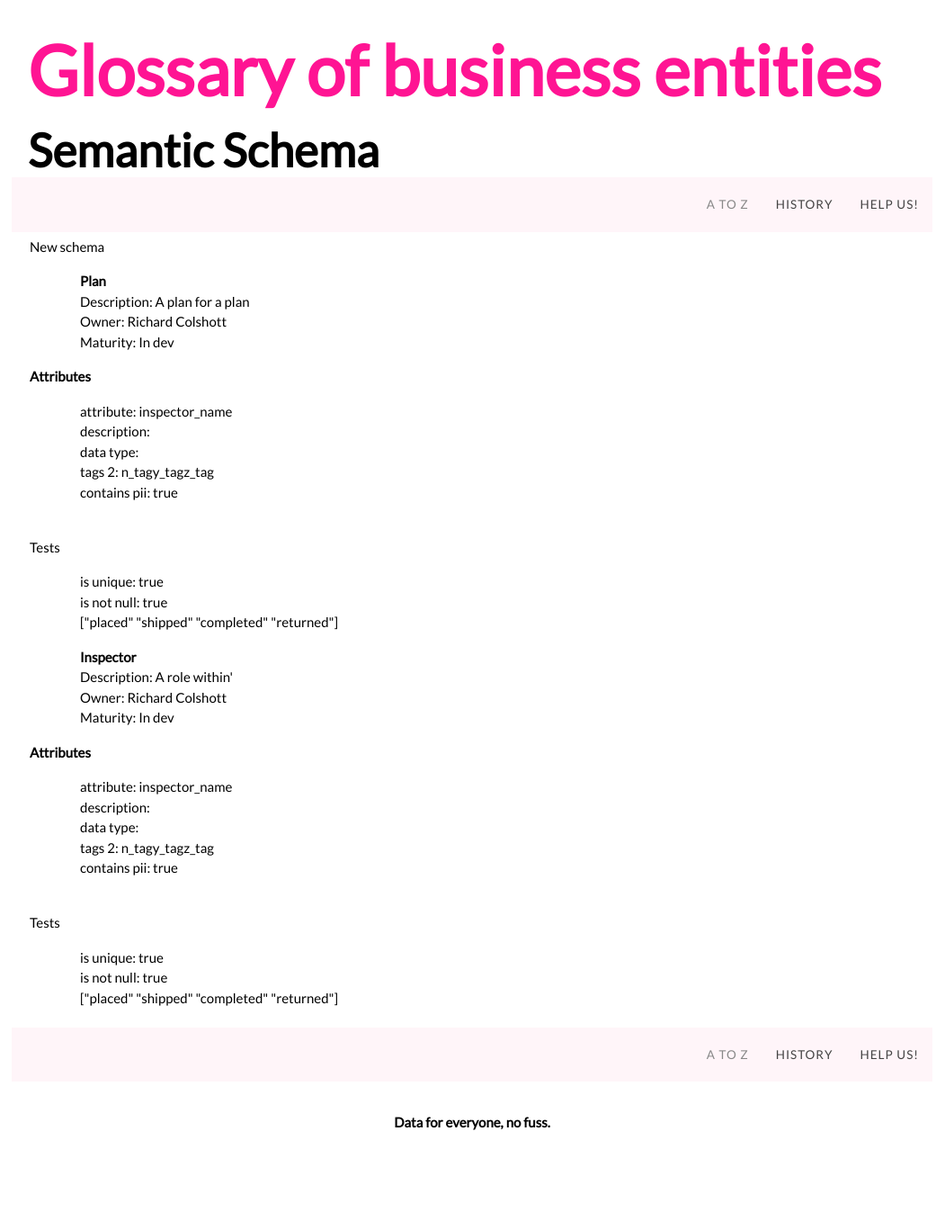
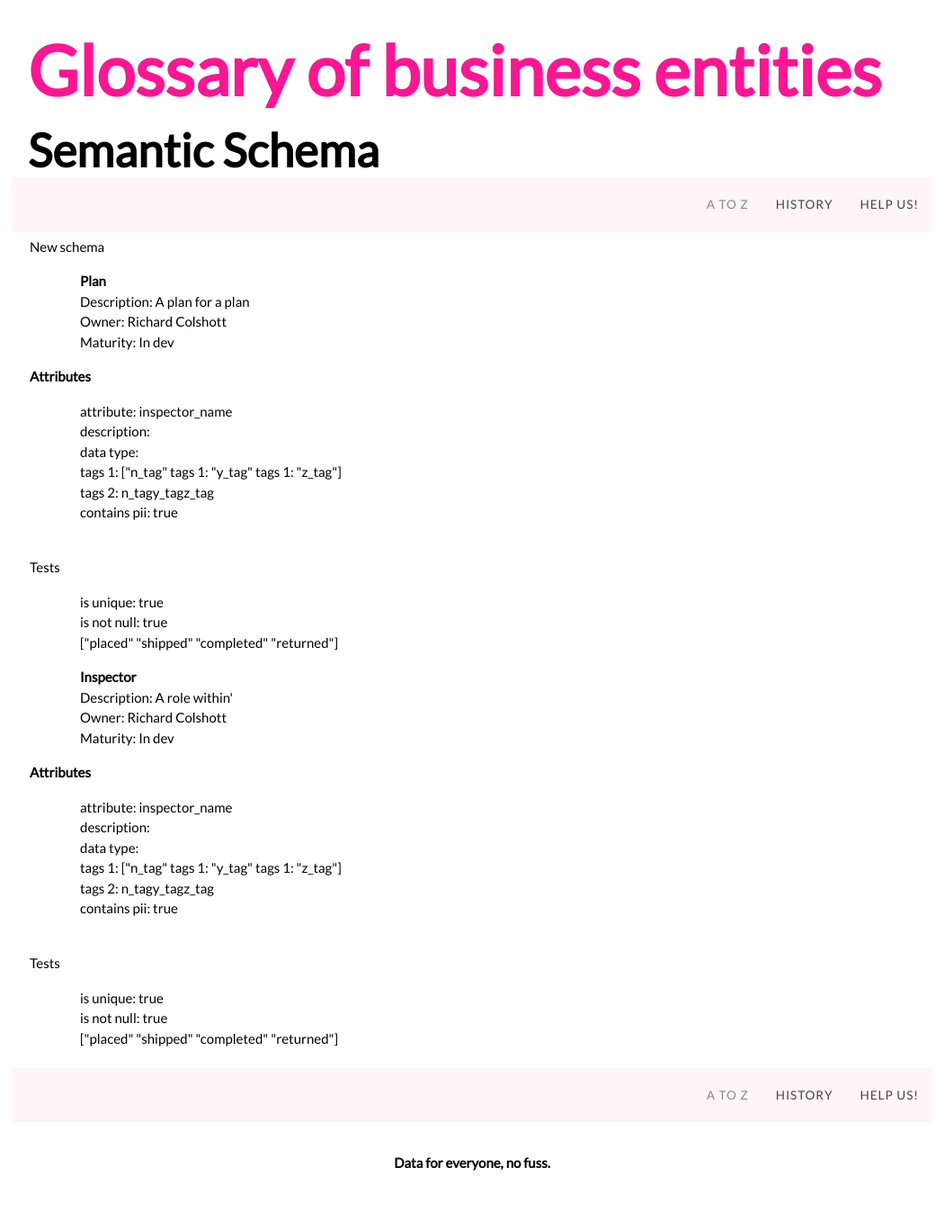
Before and after one commit to KCWADSWORTH/semantic_schema_wiki, a Jekyll site: the page built from index.html, in a window 1280 px wide. Shown: the whole page at 90% size, without its empty margins (115-1166 px from the left). Built offline with Jekyll 4.4.1, drawn with Linux system fonts in a browser that asks for light colours; before the commit the page ends 1322 px from its top, so only the background shows below that.

Commit message:
Update include_schema.html

```diff
--- a/_includes/include_schema.html
+++ b/_includes/include_schema.html
@@ -14,7 +14,7 @@
 <li>description: {{entry.attribute_description}}</li>
 <li>data type: {{entry.attribute_data_type}}</li>
 
-{% assign tags = attribute_tags | split: ", " %}
+{% assign tags = entry.attribute_tags | split: ", " %}
 
 {% for value in tags %}
 tags 1:   {{ value }}
```
